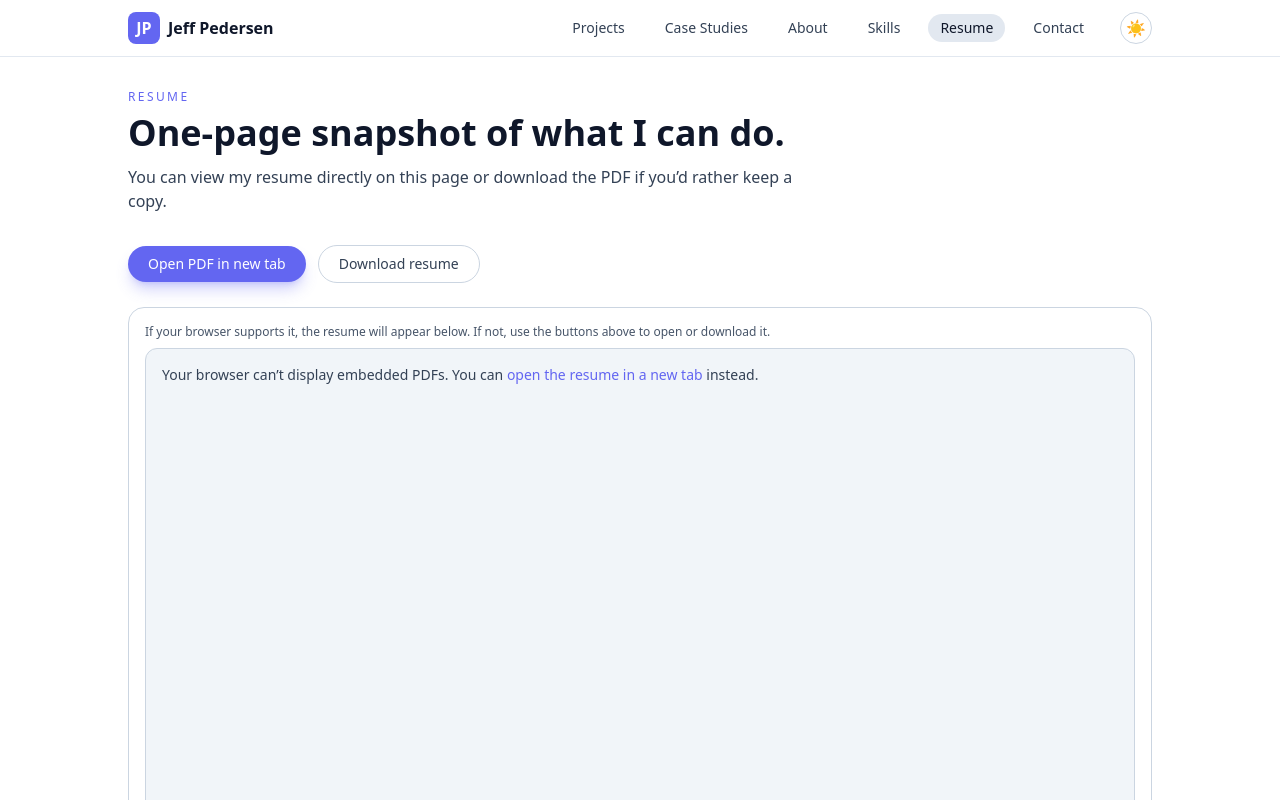
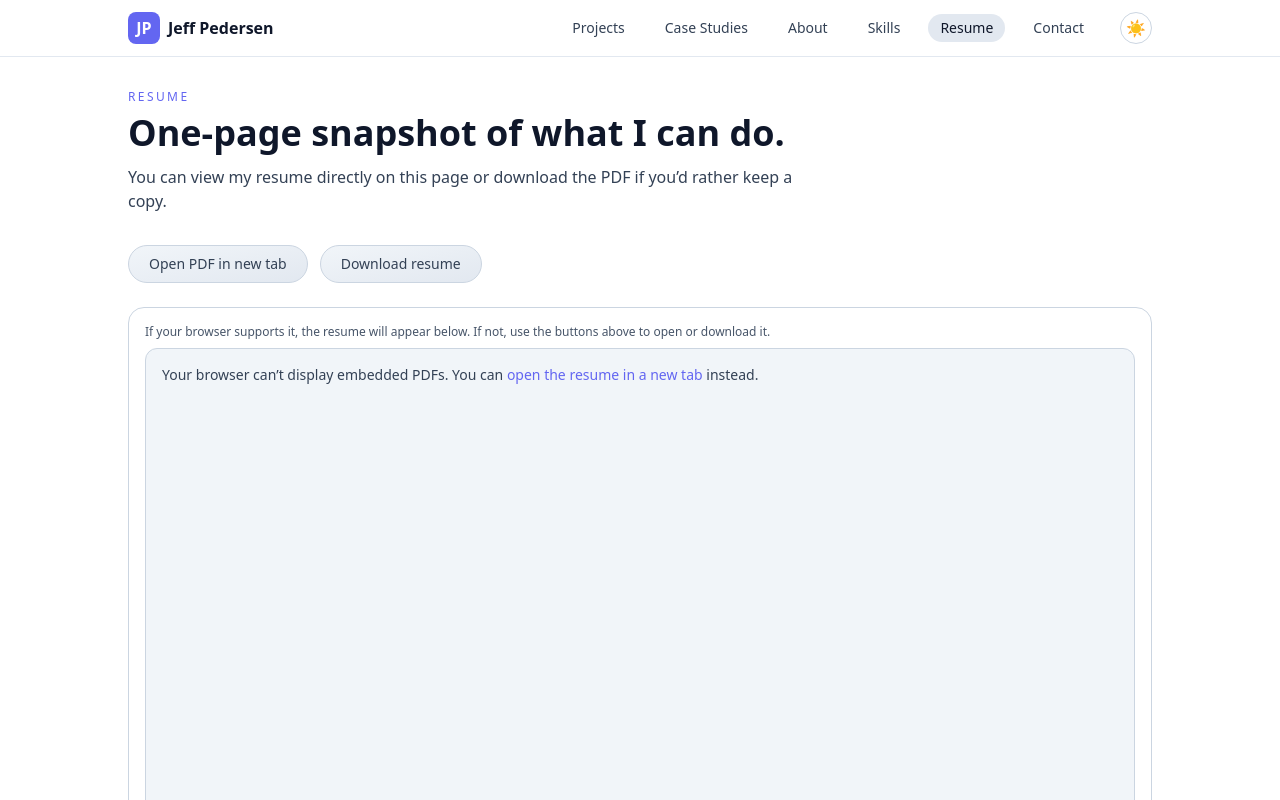
Before and after one commit to J-Pedersen/dev-portfolio, a React (Vite) app: page /dev-portfolio/resume in a window 1280 px wide. Shown: the top 800 px of the page. Built offline with nearby package versions, Linux system fonts and the light colour scheme.

Commit message:
added new css class

```diff
--- a/src/pages/Resume.jsx
+++ b/src/pages/Resume.jsx
@@ -19,11 +19,7 @@ const Resume = () => {
           href={resumeUrl}
           target="_blank"
           rel="noreferrer"
-          className="
-            inline-flex items-center rounded-full
-            bg-brand px-5 py-2 text-sm font-medium text-white
-            shadow-lg shadow-brand/30 hover:bg-brand-soft transition
-          "
+          className="btn-primary"
         >
           Open PDF in new tab
         </a>
@@ -32,13 +28,7 @@ const Resume = () => {
         <a
           href={resumeUrl}
           download
-          className="
-            inline-flex items-center rounded-full px-5 py-2 text-sm font-medium
-            border border-slate-300 text-slate-700
-            hover:border-brand-soft hover:text-brand-soft
-            dark:border-slate-700 dark:text-slate-200
-            transition
-          "
+          className="btn-primary"
         >
           Download resume
         </a>
```
